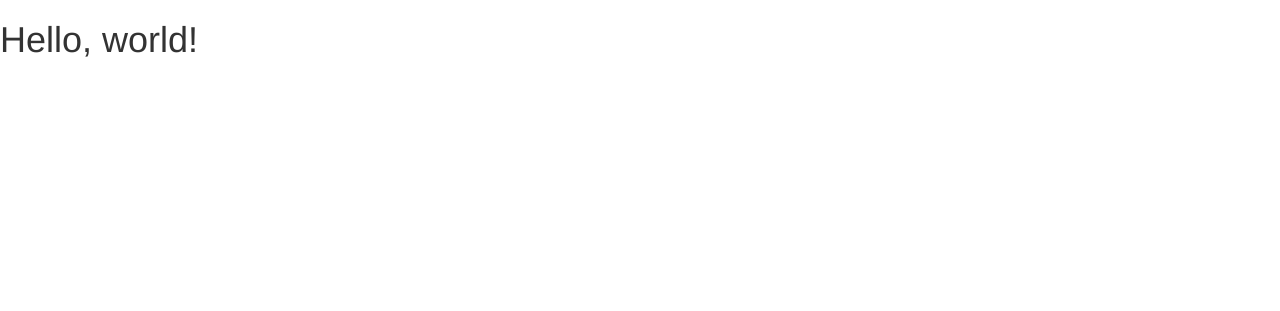
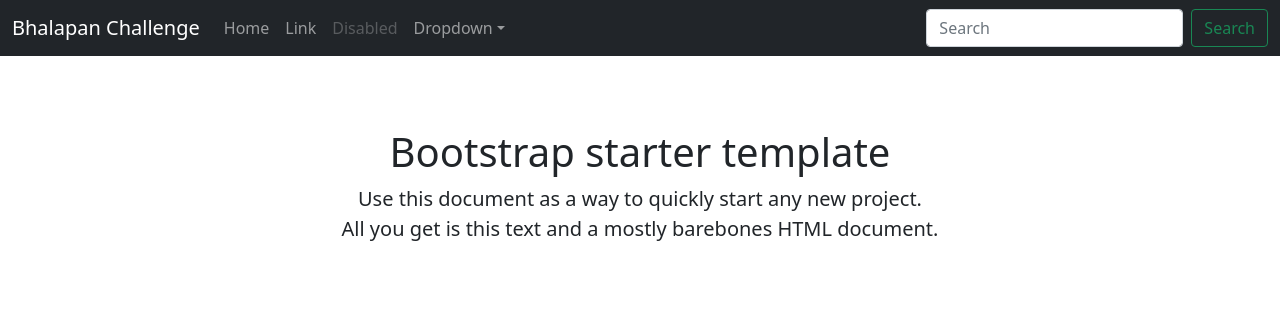
Before and after one commit to abinyayusuf/bwks, a website: page index.html in a window 1280 px wide. Drawn offline with nearby package versions, Linux system fonts and the light colour scheme.

Commit message:
Implement Bootstrap

```diff
--- a/index.html
+++ b/index.html
@@ -1,28 +1,89 @@
 <!doctype html>
 <html lang="en">
   <head>
+    <!-- Required meta tags -->
     <meta charset="utf-8">
-    <meta http-equiv="X-UA-Compatible" content="IE=edge">
     <meta name="viewport" content="width=device-width, initial-scale=1">
-    <!-- The above 3 meta tags *must* come first in the head; any other head content must come *after* these tags -->
-    <title>Bootstrap 101 Template</title>
 
-    <!-- Bootstrap -->
-    <link rel="stylesheet" href="https://stackpath.bootstrapcdn.com/bootstrap/3.4.1/css/bootstrap.min.css" integrity="sha384-HSMxcRTRxnN+Bdg0JdbxYKrThecOKuH5zCYotlSAcp1+c8xmyTe9GYg1l9a69psu" crossorigin="anonymous">
+    <!-- Bootstrap CSS -->
+    <link href="https://cdn.jsdelivr.net/npm/bootstrap@5.0.0-beta1/dist/css/bootstrap.min.css" rel="stylesheet" integrity="sha384-giJF6kkoqNQ00vy+HMDP7azOuL0xtbfIcaT9wjKHr8RbDVddVHyTfAAsrekwKmP1" crossorigin="anonymous">
+    <style>
+      .bd-placeholder-img {
+        font-size: 1.125rem;
+        text-anchor: middle;
+        -webkit-user-select: none;
+        -moz-user-select: none;
+        user-select: none;
+      }
 
-    <!-- HTML5 shim and Respond.js for IE8 support of HTML5 elements and media queries -->
-    <!-- WARNING: Respond.js doesn't work if you view the page via file:// -->
-    <!--[if lt IE 9]>
-      <script src="https://oss.maxcdn.com/html5shiv/3.7.3/html5shiv.min.js"></script>
-      <script src="https://oss.maxcdn.com/respond/1.4.2/respond.min.js"></script>
-    <![endif]-->
+      @media (min-width: 768px) {
+        .bd-placeholder-img-lg {
+          font-size: 3.5rem;
+        }
+      }
+    </style>
+
+
+    <!-- Custom styles for this template -->
+    <link href="starter-template.css" rel="stylesheet">
+
+    <title>Bhalapan Challenge</title>
   </head>
   <body>
-    <h1>Hello, world!</h1>
+  <nav class="navbar navbar-expand-md navbar-dark bg-dark fixed-top">
+  <div class="container-fluid">
+    <a class="navbar-brand" href="#">Bhalapan Challenge</a>
+    <button class="navbar-toggler" type="button" data-bs-toggle="collapse" data-bs-target="#navbarsExampleDefault" aria-controls="navbarsExampleDefault" aria-expanded="false" aria-label="Toggle navigation">
+      <span class="navbar-toggler-icon"></span>
+    </button>
 
-    <!-- jQuery (necessary for Bootstrap's JavaScript plugins) -->
-    <script src="https://code.jquery.com/jquery-1.12.4.min.js" integrity="sha384-nvAa0+6Qg9clwYCGGPpDQLVpLNn0fRaROjHqs13t4Ggj3Ez50XnGQqc/r8MhnRDZ" crossorigin="anonymous"></script>
-    <!-- Include all compiled plugins (below), or include individual files as needed -->
-    <script src="https://stackpath.bootstrapcdn.com/bootstrap/3.4.1/js/bootstrap.min.js" integrity="sha384-aJ21OjlMXNL5UyIl/XNwTMqvzeRMZH2w8c5cRVpzpU8Y5bApTppSuUkhZXN0VxHd" crossorigin="anonymous"></script>
+    <div class="collapse navbar-collapse" id="navbarsExampleDefault">
+      <ul class="navbar-nav me-auto mb-2 mb-md-0">
+        <li class="nav-item active">
+          <a class="nav-link" aria-current="page" href="#">Home</a>
+        </li>
+        <li class="nav-item">
+          <a class="nav-link" href="#">Link</a>
+        </li>
+        <li class="nav-item">
+          <a class="nav-link disabled" href="#" tabindex="-1" aria-disabled="true">Disabled</a>
+        </li>
+        <li class="nav-item dropdown">
+          <a class="nav-link dropdown-toggle" href="#" id="dropdown01" data-bs-toggle="dropdown" aria-expanded="false">Dropdown</a>
+          <ul class="dropdown-menu" aria-labelledby="dropdown01">
+            <li><a class="dropdown-item" href="#">Action</a></li>
+            <li><a class="dropdown-item" href="#">Another action</a></li>
+            <li><a class="dropdown-item" href="#">Something else here</a></li>
+          </ul>
+        </li>
+      </ul>
+      <form class="d-flex">
+        <input class="form-control me-2" type="search" placeholder="Search" aria-label="Search">
+        <button class="btn btn-outline-success" type="submit">Search</button>
+      </form>
+    </div>
+  </div>
+</nav>
+
+<main class="container">
+
+  <div class="starter-template text-center py-5 px-3">
+    <h1>Bootstrap starter template</h1>
+    <p class="lead">Use this document as a way to quickly start any new project.<br> All you get is this text and a mostly barebones HTML document.</p>
+  </div>
+
+</main><!-- /.container -->
+
+
+    <!-- Optional JavaScript; choose one of the two! -->
+
+    <!-- Option 1: Bootstrap Bundle with Popper -->
+    <script src="https://cdn.jsdelivr.net/npm/bootstrap@5.0.0-beta1/dist/js/bootstrap.bundle.min.js" integrity="sha384-ygbV9kiqUc6oa4msXn9868pTtWMgiQaeYH7/t7LECLbyPA2x65Kgf80OJFdroafW" crossorigin="anonymous"></script>
+
+    <!-- Option 2: Separate Popper and Bootstrap JS -->
+    <!--
+    <script src="https://cdn.jsdelivr.net/npm/@popperjs/core@2.5.4/dist/umd/popper.min.js" integrity="sha384-q2kxQ16AaE6UbzuKqyBE9/u/KzioAlnx2maXQHiDX9d4/zp8Ok3f+M7DPm+Ib6IU" crossorigin="anonymous"></script>
+    <script src="https://cdn.jsdelivr.net/npm/bootstrap@5.0.0-beta1/dist/js/bootstrap.min.js" integrity="sha384-pQQkAEnwaBkjpqZ8RU1fF1AKtTcHJwFl3pblpTlHXybJjHpMYo79HY3hIi4NKxyj" crossorigin="anonymous"></script>
+    -->
   </body>
 </html>
--- /dev/null
+++ b/starter-template.css
@@ -0,0 +1,3 @@
+body {
+  padding-top: 5rem;
+}
```
Also changed, not shown: 2 other files.
